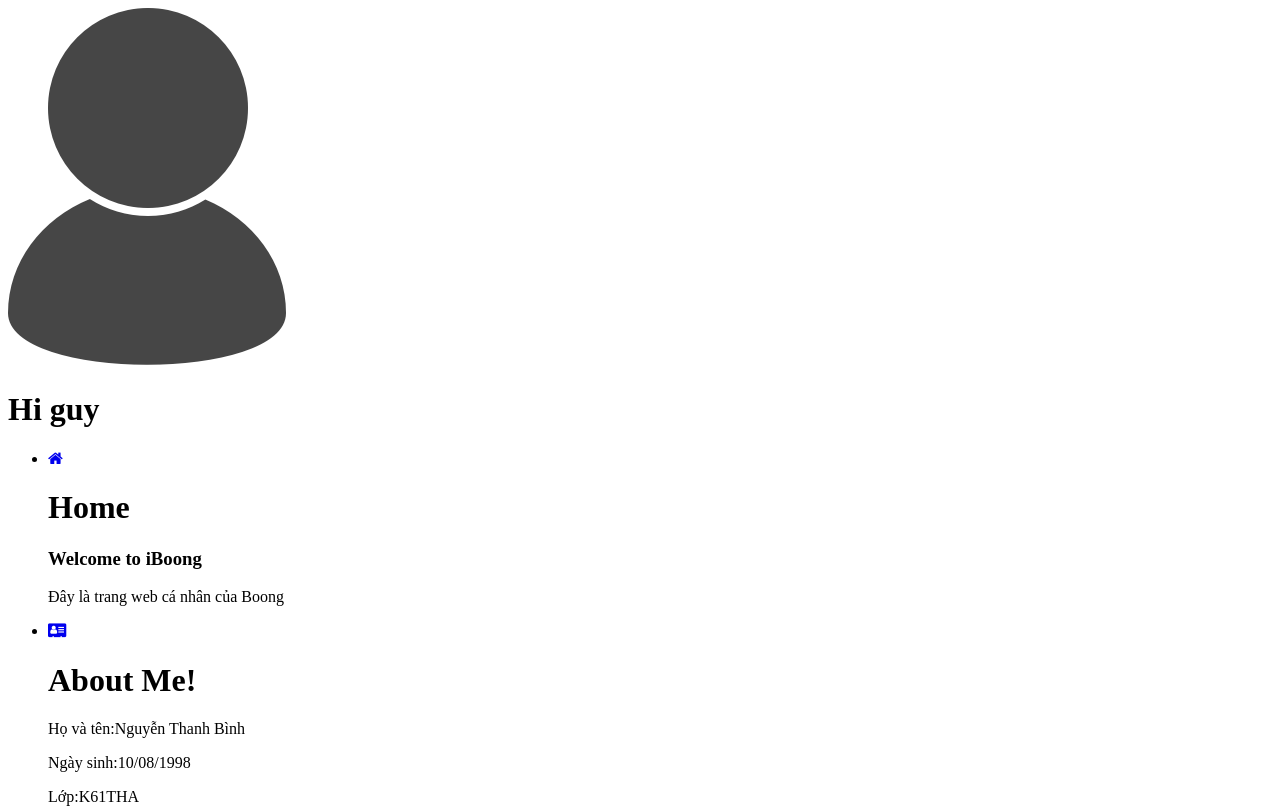
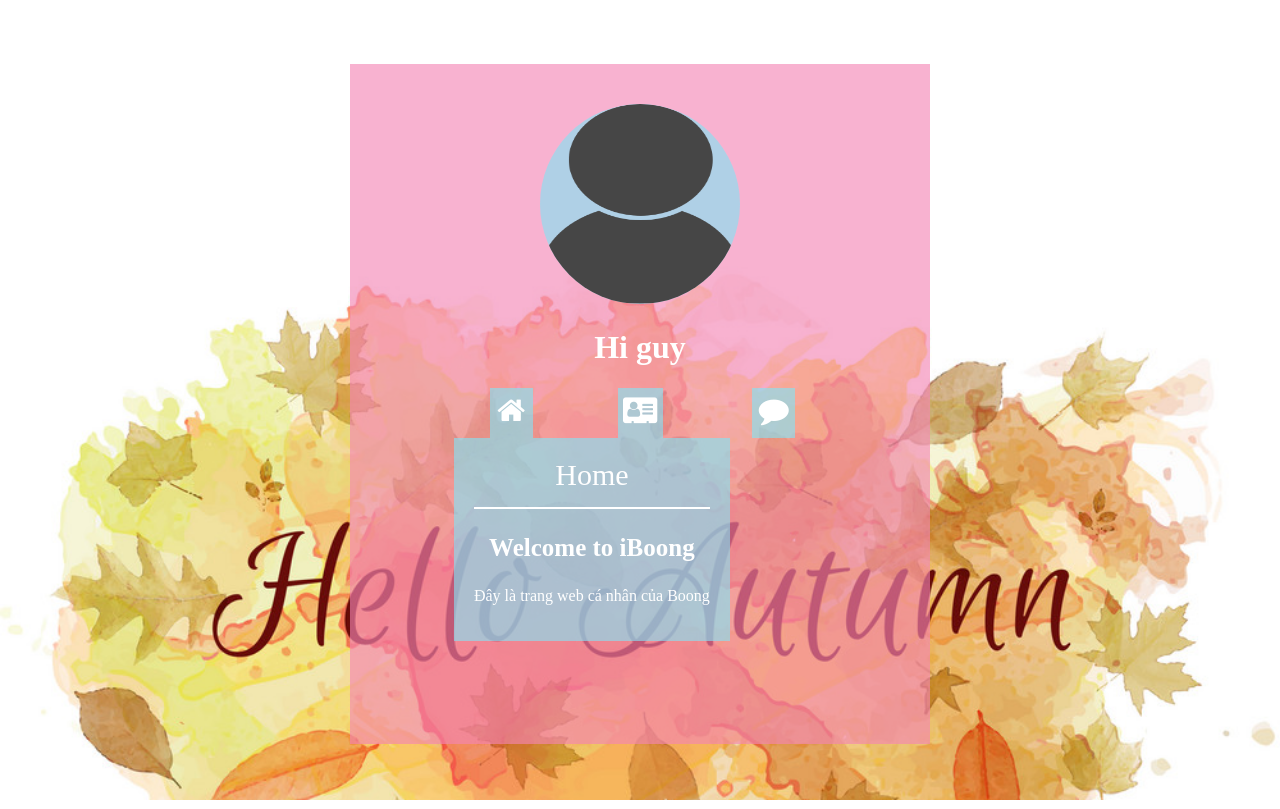
Before and after one commit to boongbinh/boongbinh.github.io, a plain HTML site: page index.html in a window 1280 px wide. Shown: the top 809 px of the page. Drawn offline with nearby package versions, Linux system fonts and the light colour scheme; files that its build step writes are made by us from their sources; a web font is replaced by a local one.

Commit message:
Update styles.css

```diff
--- a/css/styles.css
+++ b/css/styles.css
@@ -1,98 +1,109 @@
-/*load font from net*/
-@import url("https://fonts.google.com/specimen/Tenali+Ramakrishna");
+body
+{
+	margin: 0;
+	padding: 0;
+	background-image: url(../image/bg.jpg);
+	background-size: cover;
+}
+.full
+{
+	width: 500px;
+	height: 600px;
+	background:rgba(244, 133, 181, 0.63);
+	padding: 40px;
+	text-align: center;
+	margin: auto;
+	margin-top: 5%;
+	color: white;
+}
+.imgfull
+{
+	background:rgba(133, 226, 244, 0.63);
+	border-radius: 50%;
+	width: 200px;
+	height: 200px;
+}
+.menu
+{
+	position: relative;
+	width:100%;
+	height:auto;
+	box-sizing: border-box;
+}
+ul
+{
+	position: relative;
+	width: 100%;
+	margin: 0;
+	padding: 0;
+	box-sizing: border-box;
+}
+ul li
+{
+	list-style: none;
+	display: inline;
+	float: left;
+}
+ul li a
+{
+	display: inline-block;
+	width: 33.3%;
+	height: 50px;
+	line-height: 55px;
+	text-align: center;
+	text-decoration:none;
+	margin-left: 100px;
+	background:rgba(133, 226, 244, 0.63);
 
 
-html,body{
-	width: 100%;
-	height: 100%;
-	font-family: 'Tenali Ramakrishna';
-	font-size: 1em;
-
 }
-/*important make propertie is important*/
-.navbar{
-	background-color: blue !important;
+ul li a .fa
+{
+	margin:0 auto;
+	color:rgba(133, 226, 244, 0.63);
+	font-size: 30px;
+	color: white;
 }
-/*swap color for tag a*/
-.navbar li a{
-	color: white !important;
+ul li a.active
+{
+	background:rgba(133, 226, 244, 0.63);
 }
-/*result when press mouse */
-.navbar li a:hover{
-	color: black !important;
+ul li a.active .fa
+{
+	color: white;
 }
-.carousel-inner img{
-	width:100%;
+ul li .box
+{
+	position: absolute;
+	margin: 0 auto;
+	display: none;
+	padding: 20px;
+	box-sizing: border-box;
+	background:rgba(133, 226, 244, 0.63);
 }
-/*make position for button caption in center vertical*/
-.carousel-caption{
-	position: absolute;
-	top: 10%;
+ul li .box h1
+{
+	margin: 0;
+	padding: 0 0 15px;
+	font-size: 30px;
+	color: #fff;
+	font-weight: normal;
+	border-bottom:2px solid #fff;
 }
-.carousel-caption h1{
-	/*edit shadow:make character is clearer in light bg*/
-	text-shadow: 5px 5px 15px;
+ul li .box h3
+{
+	font-size: 25px;
 }
-.carousel-caption h3{
-	/*edit shadow:make character is clearer in light bg*/
-	text-shadow: 5px 5px 15px;
+ul li .box p
+{
+	color: white;
 }
-/*btn-primary is bootstrap but can edit in css*/
-/*	when zoom out page,character(btn) hidden with small image
-	mean:page smaller thur character(btn) smaller
-	need:edit index css in character(btn);
-	=>MediaQuery=setting for specific  device's size*/
-@media(max-width: 992px){
-	.carousel-caption{
-		position: absolute;
-		top: 8%;
-	}
-	.carousel-caption h1{
-		text-shadow: 5px 5px 15px;
-		font-size: 90%;
-	}
-	.carousel-caption h3{
-		text-shadow: 5px 5px 15px;
-		font-size: 85%;
-	}
-	.carousel-caption .btn{
-		font-size: 90%;
-	}
+ul li .box.active
+{
+	display: inline;
 }
-@media(max-width: 768px){
-	.carousel-caption{
-		position: absolute;
-		top: 6%;
-	}
-	.carousel-caption h1{
-		text-shadow: 5px 5px 15px;
-		font-size: 75%;
-	}
-	.carousel-caption h3{
-		text-shadow: 5px 5px 15px;
-		font-size: 70%;
-	}
-	.carousel-caption .btn{
-		font-size: 75%;
-	}
+ul.icon li
+{
+	padding-top: 20px;
+	margin-left: 30px;
 }
-@media(max-width: 576px){
-	.carousel-caption{
-		position: absolute;
-		top: 4%;
-	}
-	.carousel-caption h1{
-		text-shadow: 5px 5px 15px;
-		font-size: 60%;
-	}
-	.carousel-caption h3{
-		text-shadow: 5px 5px 15px;
-		font-size: 55%;
-	}
-	.carousel-caption .btn{
-		font-size: 60%;
-	}
-}
-.light-100{
-	width: 100%;
-}
```
